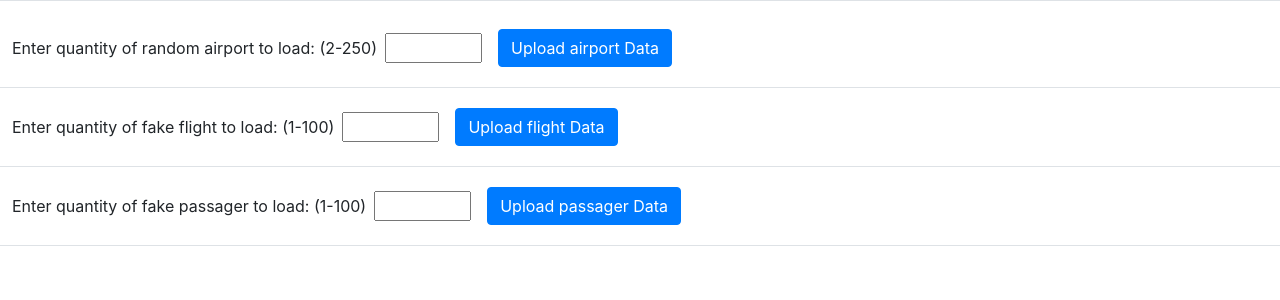
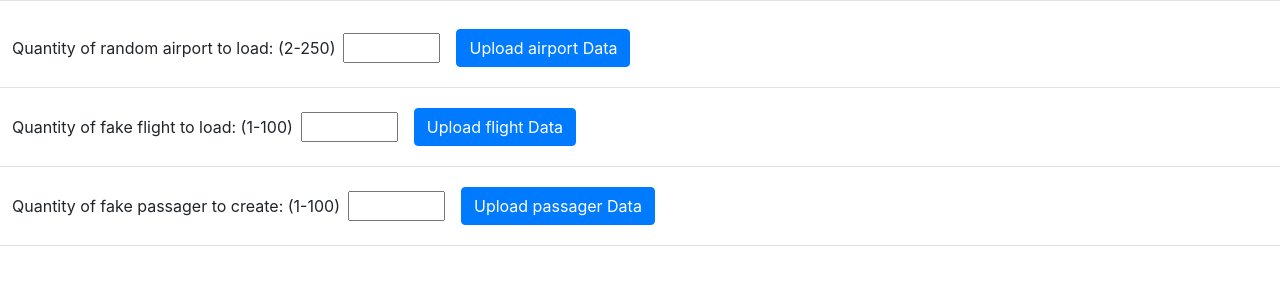
Before and after one commit to FalkowskiKamil/AirlineApp, a Django app: page /airline/add_data/ in a window 1280 px wide. Shown: the part 58-358 px from the top of the page. Run offline with Django 4.2, Linux system fonts and the light colour scheme; a user stored in the database is signed in; data comes from the database, SQL or seed files in the repository; both versions use the stored data as it was after the commit; some libraries are stand-ins or nearby versions.

Commit message:
Fix templates

```diff
--- a/airline/templates/airline/add_data.html
+++ b/airline/templates/airline/add_data.html
@@ -7,7 +7,7 @@
             <td>
                 <form class="form-inline mt-2" action="{% url 'airline:upload_airport' %}" method="post">
                     {% csrf_token %}
-                    <label for="vol">Enter quantity of random airport to load: (2-250)</label>
+                    <label for="vol">Quantity of random airport to load: (2-250)</label>
                     <input class='m-2' type="number" id="vol" name="vol" min="2" max="250">
                     <button class="btn btn-primary m-2" type="submit">Upload airport Data</button>
                 </form>
@@ -17,7 +17,7 @@
             <td>
                 <form class="form-inline" action="{% url 'airline:upload_flight' %}" method="post">
                     {% csrf_token %}
-                    <label for="vol">Enter quantity of fake flight to load: (1-100)</label>
+                    <label for="vol">Quantity of fake flight to load: (1-100)</label>
                     <input class='m-2' type="number" id="quan" name="quan" min="1" max="100">
                     <button class="btn btn-primary m-2" type="submit">Upload flight Data</button>
                 </form>
@@ -27,7 +27,7 @@
             <td class="border-bottom">
             <form class="form-inline" action="{% url 'airline:upload_passager' %}" method="post">
                 {% csrf_token %}
-                <label for="vol">Enter quantity of fake passager to load: (1-100)</label>
+                <label for="vol">Quantity of fake passager to create: (1-100)</label>
                 <input class = 'm-2' type="number" id="quan" name="quan" min="1" max="100">
                 <button class="btn btn-primary m-2" type="submit">Upload passager Data</button>
             </form>
--- a/airline/templates/airline/airport.html
+++ b/airline/templates/airline/airport.html
@@ -12,7 +12,7 @@
                 <h2 class="p-3 mt-0 bg-light text-dark text-center border border-dark">Flight to {{airport}}:</h2>
                 <tr class="text-left">
                     <th>Routes id: </th>
-                    <th><label for="start2">Flight start: </label>
+                    <th><label for="start2">Start Country: </label>
                         {% if countries|length > 5 %}
                             <input type="text" id="start2" placeholder="Search start country...">
                         {% else %}
@@ -79,7 +79,7 @@
                             <option value="{{airport.country}}">{{airport.country}}</option>
                         </select>
                     </div>
-                    <th><label for="destination1">Flight destination: </label>
+                    <th><label for="destination1">Destination country: </label>
                         {% if countries|length > 5 %}
                             <input type="text" id="destination1" placeholder="Search start country...">
                         {% else %}
@@ -101,7 +101,7 @@
                         <td><a href="/airline/routes/{{route}}">{{ route }}</a></td>
                         <td>
                             {% with destination=route.flights.first %}
-                            <a href="{{destination.destination.airport_id}}">{{ destination.destination}}</a>
+                            <a href="{{destination.destination.airport_id}}">{{ destination.destination}} ({{destination.destination.city}} in {{destination.destination.country}})</a>
                             {% endwith %}
                         </td>
                         <td>
--- a/airline/templates/airline/main_user.html
+++ b/airline/templates/airline/main_user.html
@@ -29,7 +29,7 @@
                         </select>
                     {% endif %}
                 </th>
-                <th class="text-center">Closest Date: </th>
+                <th class="text-center">Date: </th>
             </tr>
         </thead>
         <tbody id="route-table-body" >
```
Also changed, not shown: db.sqlite3.
